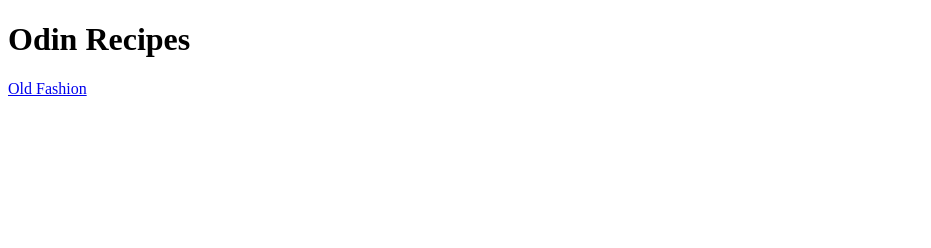
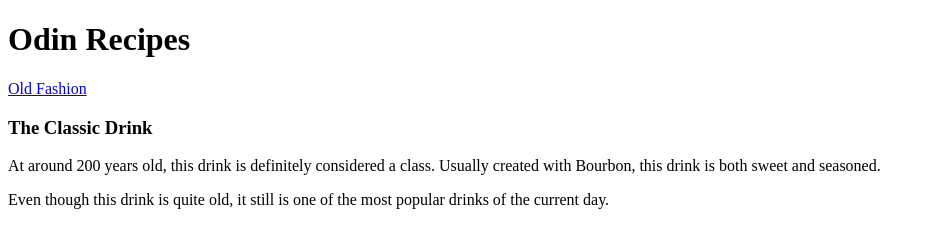
Before and after one commit to TB815/odin-recipes, a plain HTML site: page index.html in a window 1280 px wide. Shown: the whole page, without its empty margins (0-931 px from the left). Drawn offline with Linux system fonts and the light colour scheme.

Commit message:
Add paragraphs of description of the old fashioned.

```diff
--- a/index.html
+++ b/index.html
@@ -9,5 +9,11 @@
 <body>
     <h1>Odin Recipes</h1>
     <a href="recipes/oldfashion.html">Old Fashion</a>
+
+    <h3>The Classic Drink</h3>
+    <p>At around 200 years old, this drink is definitely considered a class. Usually created with Bourbon, this
+        drink is both sweet and seasoned.
+    </p>
+    <p>Even though this drink is quite old, it still is one of the most popular drinks of the current day.</p>
 </body>
 </html>
```
